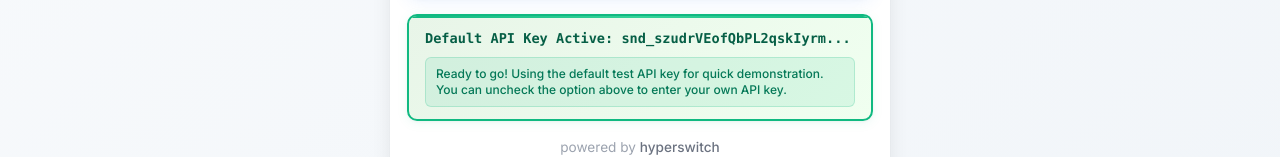
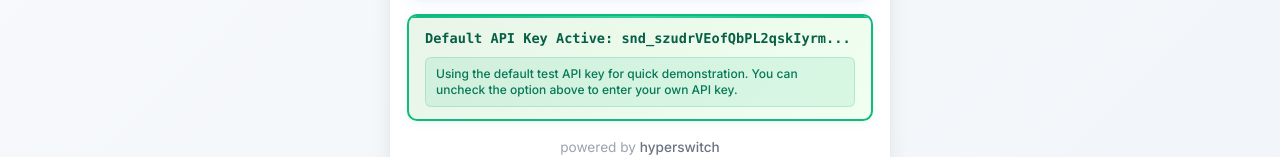
Before and after one commit to shuklatushar226/hsdemoapp, a React (Create React App) app: page / in a window 1280 px wide. Both pictures are taken after a click on the checkbox "Default API key". Shown: the part 471-628 px from the top of the page. Built offline with nearby package versions, Linux system fonts and the light colour scheme.

Commit message:
slight changes in aoi and payment details page

```diff
--- a/src/components/ApiKeyEntryPage.js
+++ b/src/components/ApiKeyEntryPage.js
@@ -257,7 +257,7 @@ const ApiKeyEntryPage = () => {
                 lineHeight: '1.3',
                 fontWeight: '500'
               }}>
-               Ready to go! Using the default test API key for quick demonstration.
+               Using the default test API key for quick demonstration.
                 You can uncheck the option above to enter your own API key.
               </small>
             </div>
--- a/src/components/InitialPaymentForm.js
+++ b/src/components/InitialPaymentForm.js
@@ -82,7 +82,7 @@ const InitialPaymentForm = () => {
 
   return (
     <div className="form-container">
-      <h2>Enter Payment Details</h2>
+      <h2>Configure 3DS</h2>
       <form onSubmit={handleSubmit}>
         <div className="form-group">
           <label htmlFor="apiKey">API Key:</label>
--- a/src/components/PaymentDetailsPage.js
+++ b/src/components/PaymentDetailsPage.js
@@ -184,7 +184,7 @@ const PaymentDetailsPage = () => {
 
   return (
     <div className="page-container payment-details-container">
-      <h2>Enter Payment Details</h2>
+      <h2>Configure 3DS</h2>
 
       {/* Side-by-side layout */}
       <div className="payment-details-layout">
@@ -250,7 +250,7 @@ const PaymentDetailsPage = () => {
               </div>
             </div>
 
-            {/* Billing Address Section */}
+            {/* Billing Address Section
             <div className="billing-address-section">
               <h4 className="section-title">Billing Address</h4>
 
@@ -371,7 +371,7 @@ const PaymentDetailsPage = () => {
                   </div>
                 </div>
               </div>
-            </div>
+            </div> */}
 
             <div className="form-footer">
               <div className="powered-by">
```
